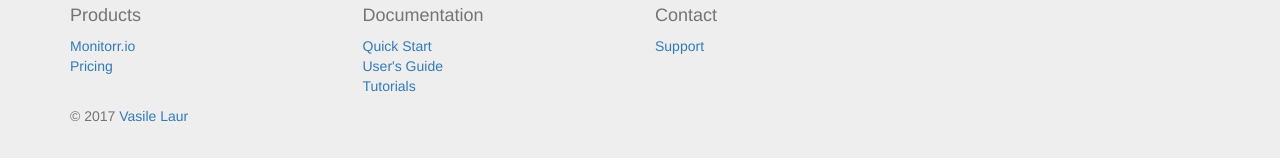
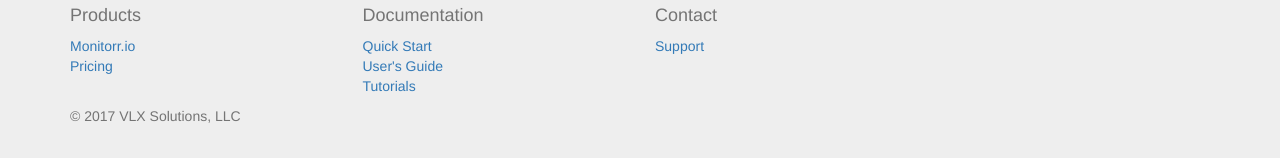
Before and after one commit to monitorrio/monitorr.github.io, a Jekyll site: the page built from index.html, in a window 1280 px wide. Shown: the part 739-897 px from the top of the page. Built offline with Jekyll 4.4.1, drawn with Linux system fonts in a browser that asks for light colours.

Commit message:
naming updates

```diff
--- a/_includes/footer.html
+++ b/_includes/footer.html
@@ -25,7 +25,7 @@
     </div>
       <div class="row">
           <div class="col-md-12">
-              &copy; 2017 <a href="https://www.linkedin.com/in/vasilelaur" target="_blank" alt="Vasile Laur">Vasile Laur</a>
+              &copy; 2017 VLX Solutions, LLC
           </div>
       </div>
   </div>
```
